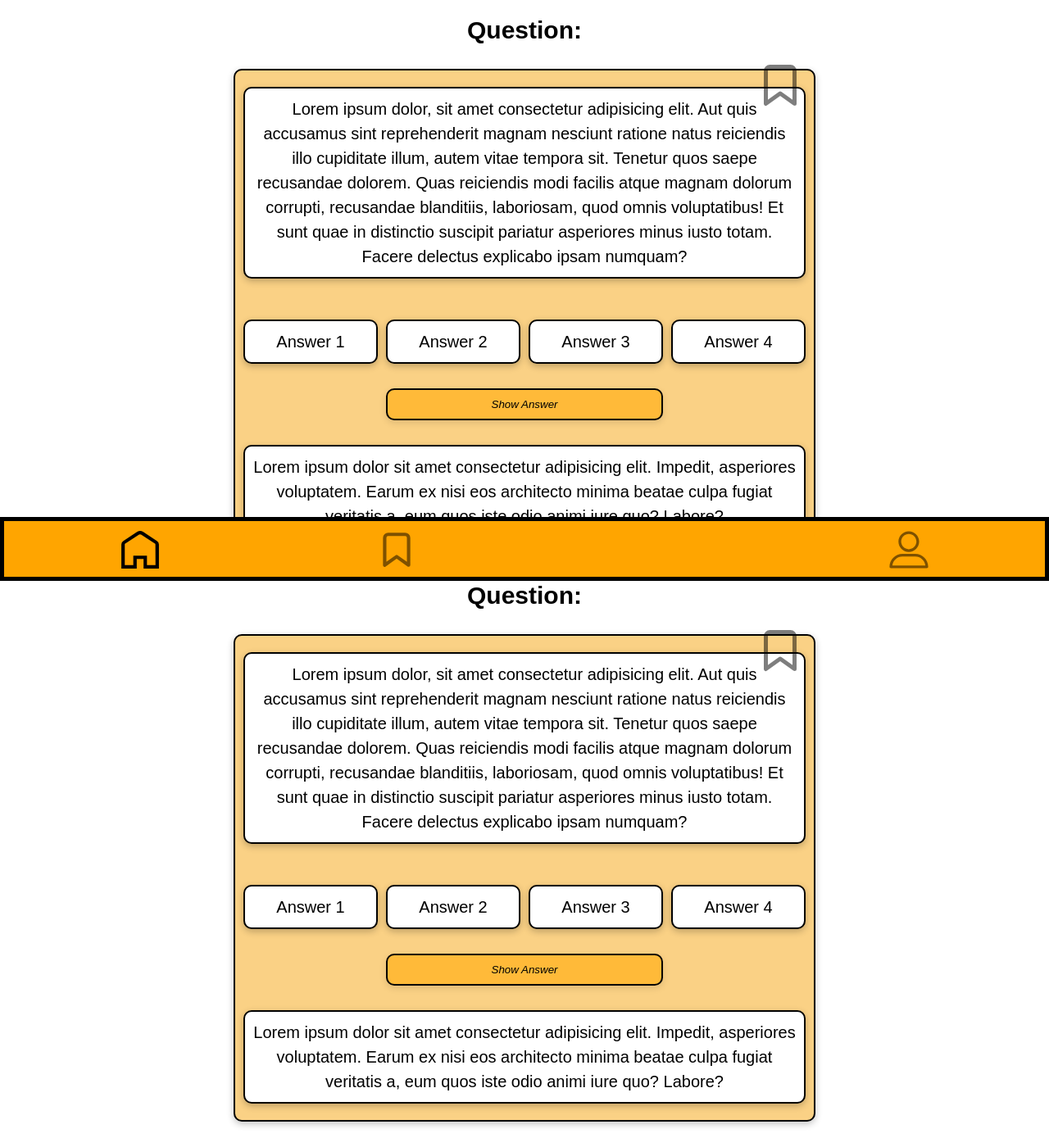
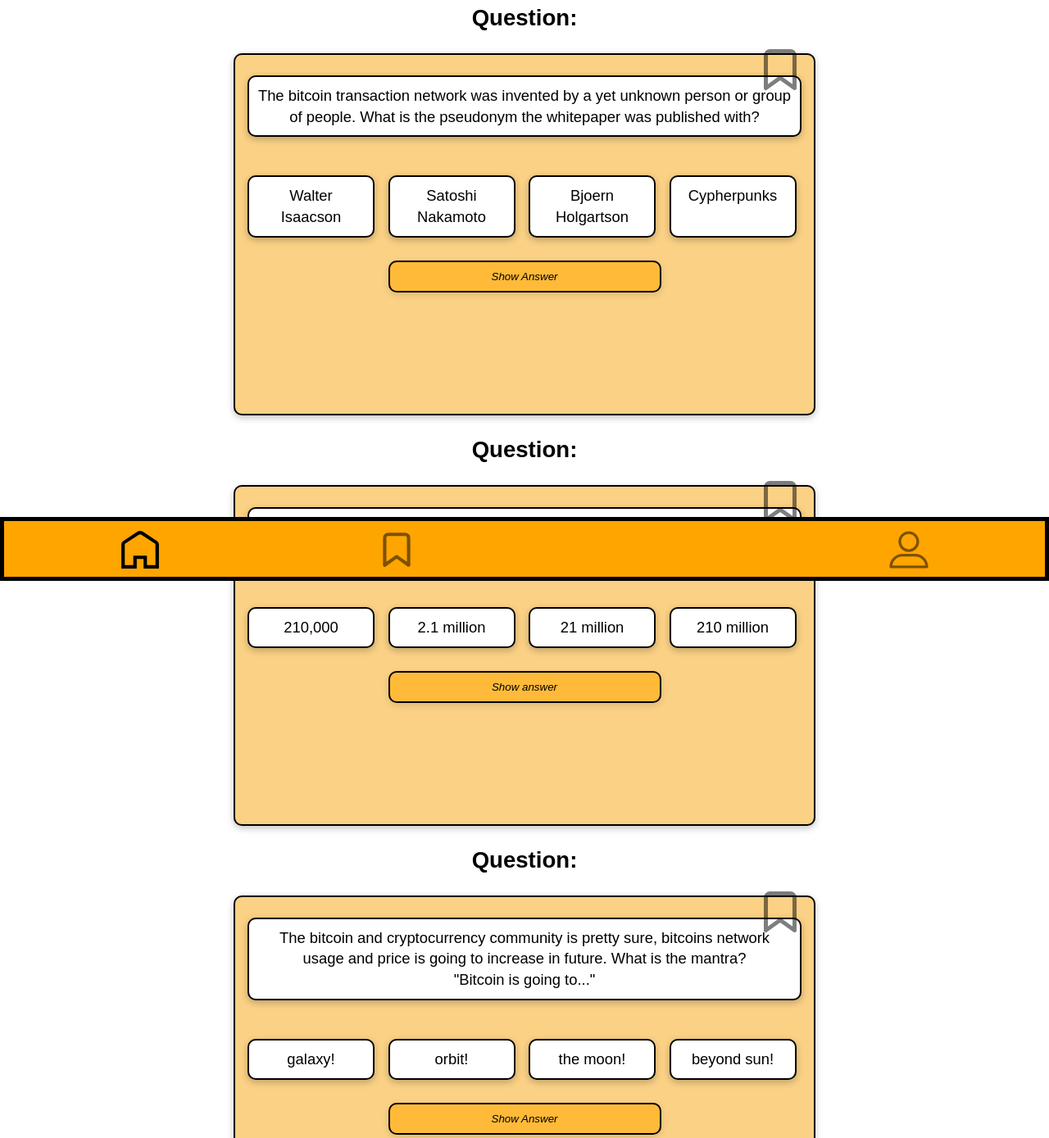
Before and after one commit to LukasKurpiela/Quiz-App-2021, a website built with Vite: page index.html in a window 1280 px wide. Shown: the part 91-1480 px from the top of the page at 82% size. Built offline with nearby package versions, Linux system fonts and the light colour scheme; files whose address does not match are found by name.

Commit message:
Questions and answers added. Answer box hidden on default

```diff
--- a/CSS/Components/cards.css
+++ b/CSS/Components/cards.css
@@ -0,0 +1,128 @@
+.grid__content {
+  padding: 15px;
+  /* display: flex;
+    flex-direction: column;
+    justify-content: center; */
+}
+
+.grid__wrapper {
+  position: relative;
+  margin: 0px 20px;
+  padding: 0 15px;
+  background-color: rgb(250, 209, 133);
+  width: auto;
+  height: auto;
+  border: 2px solid;
+  border-radius: 10px;
+  box-shadow: rgba(0, 0, 0, 0.24) 0px 3px 8px;
+  display: grid;
+  grid-gap: 10px;
+  grid-template-columns: repeat(1fr);
+  grid-template-rows: repeat(1fr);
+  justify-content: space-between;
+}
+
+/* @media (min-width: 850px) {
+    .grid__wrapper {
+      grid-template-columns: repeat(2, 1fr);
+    }
+  } */
+
+.grid__wrapper--bookmark {
+  position: absolute;
+  /* background-image: url(../Bookmark.svg); */
+  top: -12px;
+  left: 90%;
+  z-index: 100;
+  opacity: 0.5;
+}
+.grid__wrapper--bookmark:hover {
+  opacity: 1;
+  transition: all 0.8s ease;
+}
+
+.grid__wrapper--bookmark:active {
+  opacity: 1;
+}
+
+.item__question {
+  margin-top: 25px;
+  grid-column: 1 / 5;
+  grid-row: 1 / 1;
+  border: 2px solid;
+  box-shadow: rgba(0, 0, 0, 0.24) 0px 3px 8px;
+}
+
+.grid__wrapper--box {
+  background-color: white;
+  border-radius: 10px;
+  padding: 10px;
+}
+
+.grid__wrapper--answer1 {
+  width: 155px;
+  grid-column: 1 / 1;
+  grid-row: 2 / 2;
+  display: flex;
+  justify-content: center;
+  border: 2px solid;
+  box-shadow: rgba(0, 0, 0, 0.24) 0px 3px 8px;
+}
+
+.grid__wrapper--answer2 {
+  width: 155px;
+  grid-column: 2 / 2;
+  grid-row: 2 / 2;
+  display: flex;
+  justify-content: center;
+  border: 2px solid;
+  box-shadow: rgba(0, 0, 0, 0.24) 0px 3px 8px;
+}
+
+.grid__wrapper--answer3 {
+  width: 155px;
+  grid-column: 3 / 3;
+  grid-row: 2 / 2;
+  display: flex;
+  justify-content: center;
+  border: 2px solid;
+  box-shadow: rgba(0, 0, 0, 0.24) 0px 3px 8px;
+}
+
+.grid__wrapper--answer4 {
+  width: 155px;
+  grid-column: 4 / 4;
+  grid-row: 2 / 2;
+  display: flex;
+  justify-content: center;
+  border: 2px solid;
+  box-shadow: rgba(0, 0, 0, 0.24) 0px 3px 8px;
+}
+
+.grid__wrapper--button {
+  grid-column: 2 / 4;
+  grid-row: 3 / 3;
+  display: flex;
+  justify-content: center;
+  border: 2px solid;
+  font-style: italic;
+  background-color: rgb(255, 186, 57);
+  box-shadow: rgba(0, 0, 0, 0.119) 0px 3px 8px;
+}
+
+.grid__wrapper--answer--final {
+  grid-column: 1 / 5;
+  grid-row: 4 / 4;
+  border: 2px solid;
+  box-shadow: rgba(0, 0, 0, 0.24) 0px 3px 8px;
+  visibility: hidden;
+  /* display: none; */
+}
+
+.visible {
+  visibility: visible;
+}
+
+.grid__wrapper--answer--final:target {
+  display: block;
+}
--- a/CSS/base.css
+++ b/CSS/base.css
@@ -12,8 +12,8 @@
 
 body {
   margin: 0;
-  font-size: 1.25rem; /* Standard für body */
-  line-height: 1.5; /* Standard für body */
+  font-size: 1.15rem; /* Standard für body 1.25 */
+  line-height: 1.4; /* Standard für body 1.5 */
   /* display: flex;
         justify-content: space-around; */
 }
--- a/CSS/utility.css
+++ b/CSS/utility.css
@@ -5,7 +5,7 @@
   text-align: center;
   align-content: space-between;
   /* justify-content: center; */
-  margin: auto;
+  margin: 0 auto 110px;
 }
 
 .header__styling {
@@ -24,125 +24,6 @@
 
 .h1__styling {
   margin: 0;
-}
-
-.grid__content {
-  padding: 15px;
-  /* display: flex;
-  flex-direction: column;
-  justify-content: center; */
-}
-
-.grid__wrapper {
-  position: relative;
-  margin: 0px 20px;
-  padding: 0 10px;
-  background-color: rgb(250, 209, 133);
-  width: auto;
-  height: auto;
-  border: 2px solid;
-  border-radius: 10px;
-  box-shadow: rgba(0, 0, 0, 0.24) 0px 3px 8px;
-  display: grid;
-  grid-gap: 10px;
-  grid-template-columns: repeat(1fr);
-  grid-template-rows: repeat(1fr);
-  justify-content: space-between;
-}
-
-/* @media (min-width: 850px) {
-  .grid__wrapper {
-    grid-template-columns: repeat(2, 1fr);
-  }
-} */
-
-.grid__wrapper--bookmark {
-  position: absolute;
-  /* background-image: url(../Bookmark.svg); */
-  top: -12px;
-  left: 90%;
-  z-index: 100;
-  opacity: 0.5;
-}
-.grid__wrapper--bookmark:hover {
-  opacity: 1;
-  transition: all 0.8s ease;
-}
-
-.grid__wrapper--bookmark:active {
-  opacity: 1;
-}
-
-.item__question {
-  grid-column: 1 / 5;
-  grid-row: 1 / 1;
-  border: 2px solid;
-  box-shadow: rgba(0, 0, 0, 0.24) 0px 3px 8px;
-}
-
-.grid__wrapper--box {
-  background-color: white;
-  border-radius: 10px;
-  padding: 10px;
-}
-
-.grid__wrapper--answer1 {
-  grid-column: 1 / 1;
-  grid-row: 2 / 2;
-  display: flex;
-  justify-content: center;
-  border: 2px solid;
-  box-shadow: rgba(0, 0, 0, 0.24) 0px 3px 8px;
-}
-
-.grid__wrapper--answer2 {
-  grid-column: 2 / 2;
-  grid-row: 2 / 2;
-  display: flex;
-  justify-content: center;
-  border: 2px solid;
-  box-shadow: rgba(0, 0, 0, 0.24) 0px 3px 8px;
-}
-
-.grid__wrapper--answer3 {
-  grid-column: 3 / 3;
-  grid-row: 2 / 2;
-  display: flex;
-  justify-content: center;
-  border: 2px solid;
-  box-shadow: rgba(0, 0, 0, 0.24) 0px 3px 8px;
-}
-
-.grid__wrapper--answer4 {
-  grid-column: 4 / 4;
-  grid-row: 2 / 2;
-  display: flex;
-  justify-content: center;
-  border: 2px solid;
-  box-shadow: rgba(0, 0, 0, 0.24) 0px 3px 8px;
-}
-
-.grid__wrapper--button {
-  grid-column: 2 / 4;
-  grid-row: 3 / 3;
-  display: flex;
-  justify-content: center;
-  border: 2px solid;
-  font-style: italic;
-  background-color: rgb(255, 186, 57);
-  box-shadow: rgba(0, 0, 0, 0.119) 0px 3px 8px;
-}
-
-.grid__wrapper--answer--final {
-  /* display: none; */
-  grid-column: 1 / 5;
-  grid-row: 4 / 4;
-  border: 2px solid;
-  box-shadow: rgba(0, 0, 0, 0.24) 0px 3px 8px;
-}
-
-.grid__wrapper--answer--final:target {
-  display: block;
 }
 
 .footer__item {
--- a/index.html
+++ b/index.html
@@ -5,13 +5,7 @@
     <meta http-equiv="X-UA-Compatible" content="IE=edge" />
     <meta name="viewport" content="width=device-width, initial-scale=1.0" />
     <link rel="stylesheet" href="./CSS/styles.css" />
-    <!--
-    <script
-      language="javascript"
-      type="text/javascript"
-      src="/script.js">
-    </script>
-  --></head>
+  </head>
 
   <body>
     <header>
@@ -35,27 +29,30 @@
           /></a>
         </div>
         <p class="grid__wrapper--box item__question">
-          Lorem ipsum dolor, sit amet consectetur adipisicing elit. Aut quis
-          accusamus sint reprehenderit magnam nesciunt ratione natus reiciendis
-          illo cupiditate illum, autem vitae tempora sit. Tenetur quos saepe
-          recusandae dolorem. Quas reiciendis modi facilis atque magnam dolorum
-          corrupti, recusandae blanditiis, laboriosam, quod omnis voluptatibus!
-          Et sunt quae in distinctio suscipit pariatur asperiores minus iusto
-          totam. Facere delectus explicabo ipsam numquam?
+          The bitcoin transaction network was invented by a yet unknown person
+          or group of people. What is the pseudonym the whitepaper was published
+          with?
         </p>
-        <p class="grid__wrapper--answer1 grid__wrapper--box">Answer 1</p>
-        <p class="grid__wrapper--answer2 grid__wrapper--box">Answer 2</p>
-        <p class="grid__wrapper--answer3 grid__wrapper--box">Answer 3</p>
-        <p class="grid__wrapper--answer4 grid__wrapper--box">Answer 4</p>
-        <input
+        <p class="grid__wrapper--answer1 grid__wrapper--box">Walter Isaacson</p>
+        <p class="grid__wrapper--answer2 grid__wrapper--box">
+          Satoshi Nakamoto
+        </p>
+        <p class="grid__wrapper--answer3 grid__wrapper--box">
+          Bjoern Holgartson
+        </p>
+        <p class="grid__wrapper--answer4 grid__wrapper--box">Cypherpunks</p>
+        <button class="grid__wrapper--button grid__wrapper--box">
+          Show Answer
+        </button>
+        <!-- <input
           type="button"
           value="Show Answer"
           class="grid__wrapper--button grid__wrapper--box"
-        />
+        /> -->
         <p class="grid__wrapper--answer--final grid__wrapper--box">
-          Lorem ipsum dolor sit amet consectetur adipisicing elit. Impedit,
-          asperiores voluptatem. Earum ex nisi eos architecto minima beatae
-          culpa fugiat veritatis a, eum quos iste odio animi iure quo? Labore?
+          The bitcoin whitepaper was puplished by the pseudonym "Satoshi
+          Nakamoto". It was invented in 2008 after the financial crisis as an
+          alternative to the current monetary system.
         </p>
 
         <!--
@@ -73,27 +70,26 @@
           /></a>
         </div>
         <p class="grid__wrapper--box item__question">
-          Lorem ipsum dolor, sit amet consectetur adipisicing elit. Aut quis
-          accusamus sint reprehenderit magnam nesciunt ratione natus reiciendis
-          illo cupiditate illum, autem vitae tempora sit. Tenetur quos saepe
-          recusandae dolorem. Quas reiciendis modi facilis atque magnam dolorum
-          corrupti, recusandae blanditiis, laboriosam, quod omnis voluptatibus!
-          Et sunt quae in distinctio suscipit pariatur asperiores minus iusto
-          totam. Facere delectus explicabo ipsam numquam?
+          There is no hard cap in todays fiat currencies, the money supply could
+          be theoretically infinite. What is the hard cap (in bitcoin units)
+          ever available?
         </p>
-        <p class="grid__wrapper--answer1 grid__wrapper--box">Answer 1</p>
-        <p class="grid__wrapper--answer2 grid__wrapper--box">Answer 2</p>
-        <p class="grid__wrapper--answer3 grid__wrapper--box">Answer 3</p>
-        <p class="grid__wrapper--answer4 grid__wrapper--box">Answer 4</p>
-        <input
+        <p class="grid__wrapper--answer1 grid__wrapper--box">210,000</p>
+        <p class="grid__wrapper--answer2 grid__wrapper--box">2.1 million</p>
+        <p class="grid__wrapper--answer3 grid__wrapper--box">21 million</p>
+        <p class="grid__wrapper--answer4 grid__wrapper--box">210 million</p>
+        <button class="grid__wrapper--button grid__wrapper--box">
+          Show answer
+        </button>
+        <!-- <input
           type="button"
           value="Show Answer"
           class="grid__wrapper--button grid__wrapper--box"
-        />
+        /> -->
         <p class="grid__wrapper--answer--final grid__wrapper--box">
-          Lorem ipsum dolor sit amet consectetur adipisicing elit. Impedit,
-          asperiores voluptatem. Earum ex nisi eos architecto minima beatae
-          culpa fugiat veritatis a, eum quos iste odio animi iure quo? Labore?
+          One of the main issues in todays central banking policies all over the
+          world is the dilution of money value by inflation. Bitcoins hard cap
+          is programmed to 21 million units. There will never be more than that.
         </p>
       </div>
 
@@ -105,35 +101,32 @@
           /></a>
         </div>
         <p class="grid__wrapper--box item__question">
-          Lorem ipsum dolor, sit amet consectetur adipisicing elit. Aut quis
-          accusamus sint reprehenderit magnam nesciunt ratione natus reiciendis
-          illo cupiditate illum, autem vitae tempora sit. Tenetur quos saepe
-          recusandae dolorem. Quas reiciendis modi facilis atque magnam dolorum
-          corrupti, recusandae blanditiis, laboriosam, quod omnis voluptatibus!
-          Et sunt quae in distinctio suscipit pariatur asperiores minus iusto
-          totam. Facere delectus explicabo ipsam numquam?
+          The bitcoin and cryptocurrency community is pretty sure, bitcoins
+          network usage and price is going to increase in future. What is the
+          mantra? <br />
+          "Bitcoin is going to..."
         </p>
-        <p class="grid__wrapper--answer1 grid__wrapper--box">Answer 1</p>
-        <p class="grid__wrapper--answer2 grid__wrapper--box">Answer 2</p>
-        <p class="grid__wrapper--answer3 grid__wrapper--box">Answer 3</p>
-        <p class="grid__wrapper--answer4 grid__wrapper--box">Answer 4</p>
-        <input
+        <p class="grid__wrapper--answer1 grid__wrapper--box">galaxy!</p>
+        <p class="grid__wrapper--answer2 grid__wrapper--box">orbit!</p>
+        <p class="grid__wrapper--answer3 grid__wrapper--box">the moon!</p>
+        <p class="grid__wrapper--answer4 grid__wrapper--box">beyond sun!</p>
+        <button class="grid__wrapper--button grid__wrapper--box">
+          Show Answer
+        </button>
+        <!-- <input
           type="button"
           value="Show Answer"
           class="grid__wrapper--button grid__wrapper--box"
-        />
+        /> -->
         <p class="grid__wrapper--answer--final grid__wrapper--box">
-          Lorem ipsum dolor sit amet consectetur adipisicing elit. Impedit,
-          asperiores voluptatem. Earum ex nisi eos architecto minima beatae
-          culpa fugiat veritatis a, eum quos iste odio animi iure quo? Labore?
+          Bitcoin fans all over the world are sure that "bitcoin is going to the
+          moon!". Eventhough bitcoin is solving serious problems presented in
+          the current monetary system, the bitcoin community does not take
+          themselves too seriously. There is a huge "meme-culture" around
+          bitcoin and cryptocurrencies.
         </p>
       </div>
     </main>
-
-    <br />
-    <br />
-    <br />
-    <br />
 
     <footer>
       <div class="footer__item">
@@ -207,5 +200,6 @@
      }
      </script>
     -->
+    <script src="ShowAnswer.js"></script>
   </body>
 </html>
```
Also changed, not shown: ShowAnswer.js (added, +16 -0 lines), 1 other file.
